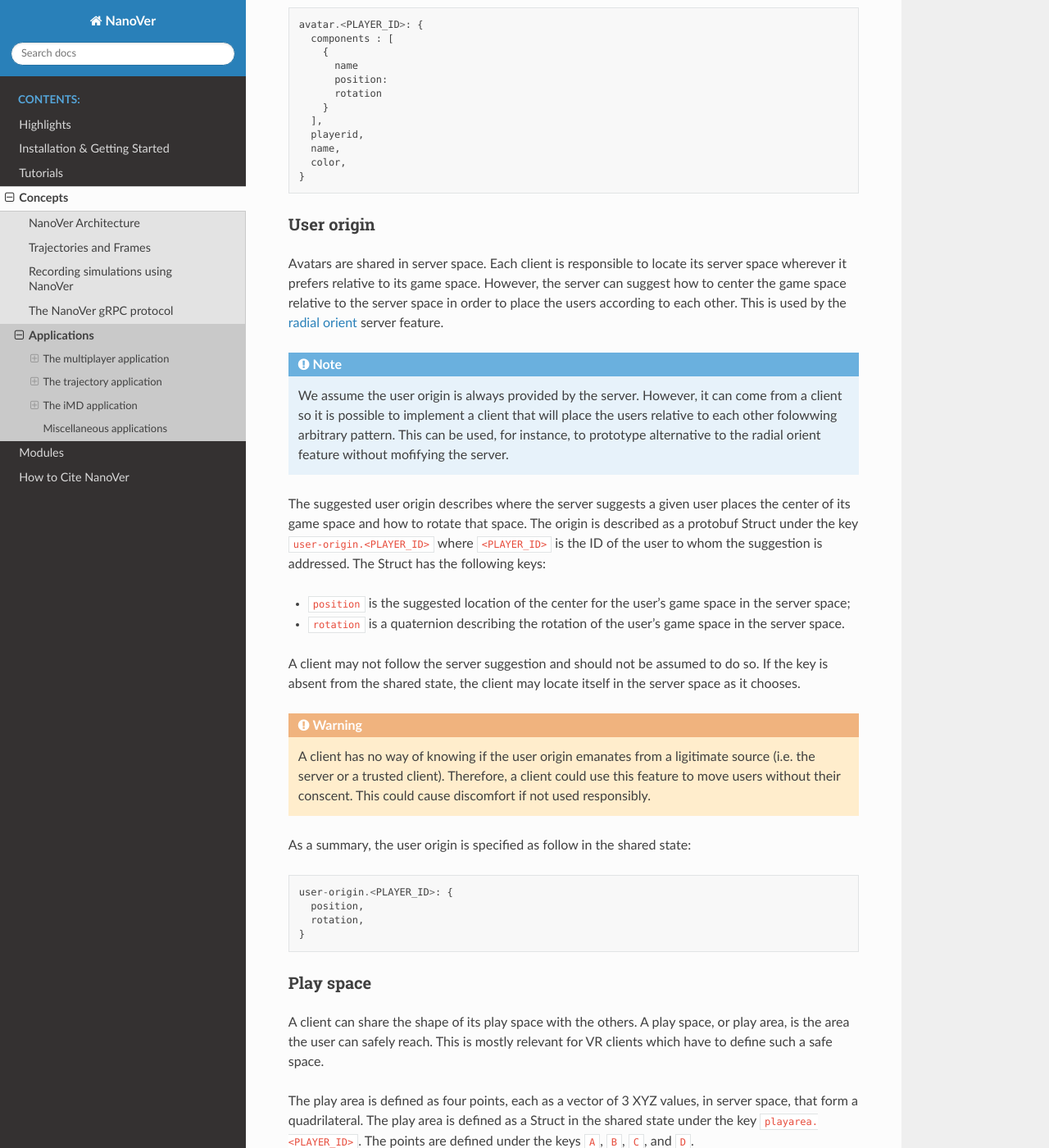
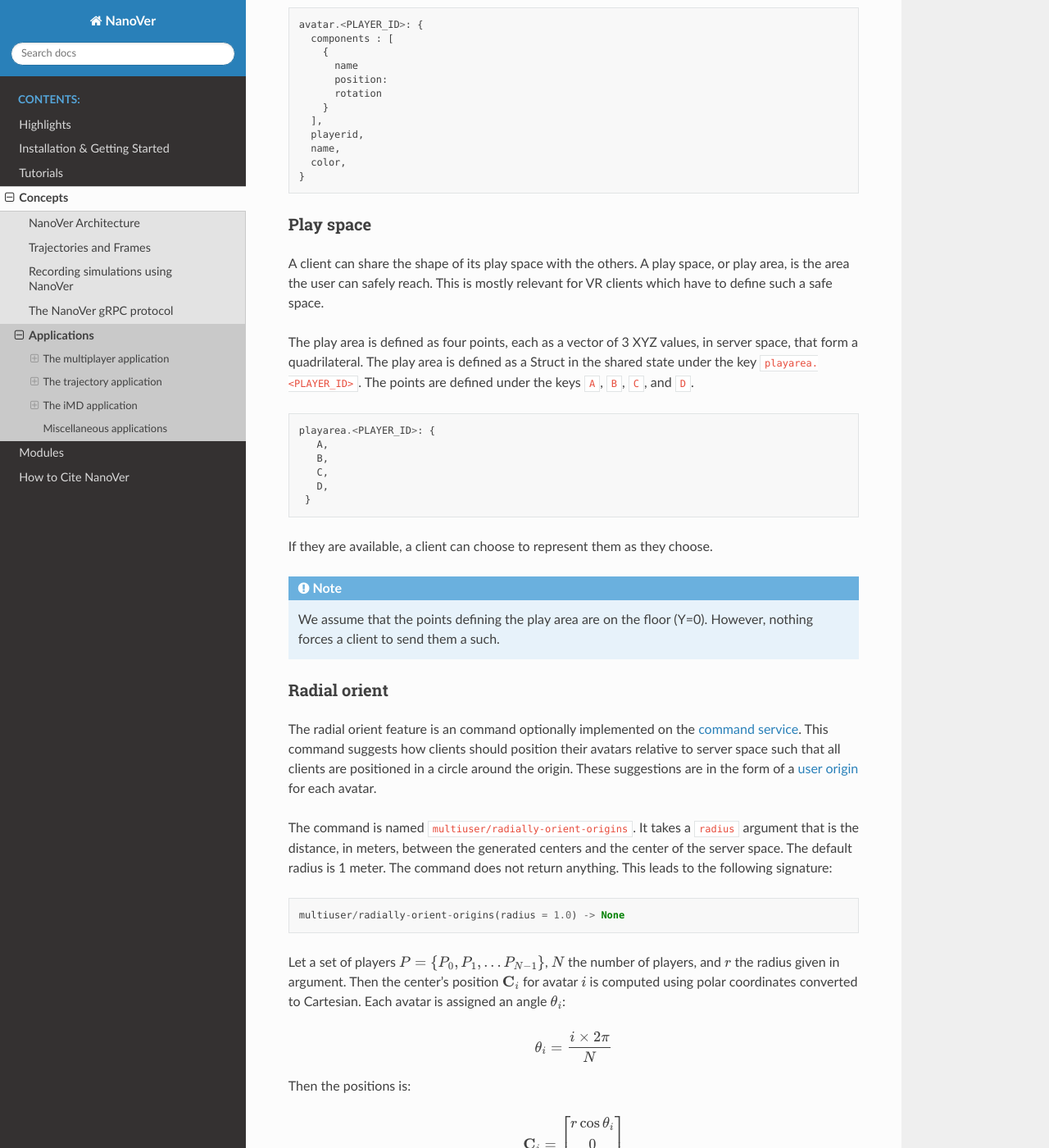
Before and after one commit to IRL2/nanover-docs, a Sphinx documentation site: the page built from source/concepts/applications.rst, in a window 1280 px wide and 1400 px high, scrolled down 2296 px. Shown: the whole window at 82% size. Built offline with Sphinx 7.4.7 and the Read the Docs theme 3.1.0, drawn with Linux system fonts in a browser that asks for light colours; pages that are not in the unit, such as notebooks, are missing from menus; the version number could not be read and is left out; some of the changed text lies outside the part shown.

Commit message:
Update radial orient and user origin sections

```diff
--- a/source/concepts/applications.rst
+++ b/source/concepts/applications.rst
@@ -134,56 +134,6 @@
      color,
    }
 
-.. _user-origin-description:
-
-User origin
-~~~~~~~~~~~
-
-Avatars are shared in server space. Each client is responsible to locate its
-server space wherever it prefers relative to its game space. However, the
-server can suggest how to center the game space relative to the server space in
-order to place the users according to each other. This is used by the
-:ref:`radial orient <radial-orient>` server feature.
-
-.. note::
-
-   We assume the user origin is always provided by the server. However, it can
-   come from a client so it is possible to implement a client that will place
-   the users relative to each other folowwing arbitrary pattern. This can be
-   used, for instance, to prototype alternative to the radial orient feature
-   without mofifying the server.
-
-The suggested user origin describes where the server suggests a given user
-places the center of its game space and how to rotate that space. The
-origin is described as a protobuf Struct under the key
-``user-origin.<PLAYER_ID>`` where ``<PLAYER_ID>`` is the ID of the user to whom
-the suggestion is addressed. The Struct has the following keys:
-
-* ``position`` is the suggested location of the center for the user's game
-  space in the server space;
-* ``rotation`` is a quaternion describing the rotation of the user's game
-  space in the server space.
-
-A client may not follow the server suggestion and should not be assumed to do
-so. If the key is absent from the shared state, the client may locate itself in
-the server space as it chooses.
-
-.. warning::
-
-   A client has no way of knowing if the user origin emanates from a ligitimate
-   source (i.e. the server or a trusted client). Therefore, a client could use
-   this feature to move users without their conscent. This could cause
-   discomfort if not used responsibly.
-
-As a summary, the user origin is specified as follow in the shared state:
-
-.. code::
-
-   user-origin.<PLAYER_ID>: {
-     position,
-     rotation,
-   }
-
 .. _play-space-description:
 
 Play space
@@ -219,10 +169,11 @@
 Radial orient
 ~~~~~~~~~~~~~
 
-A server can, optionally, implement the radial orient feature as a command on
-the :ref:`command service <command-service>`. The radial orient command places
-all the avatars on a circle around the origin of the server space by
-setting a :ref:`user origin <user-origin-description>` for each avatar.
+The radial orient feature is an command optionally implemented on the
+:ref:`command service <command-service>`. This command suggests how clients
+should position their avatars relative to server space such that all clients
+are positioned in a circle around the origin. These suggestions are in
+the form of a :ref:`user origin <user-origin-description>` for each avatar.
 
 The command is named ``multiuser/radially-orient-origins``. It takes a
 ``radius`` argument that is the distance, in meters, between the generated
@@ -267,14 +218,48 @@
     \end{bmatrix}
    \end{align}
 
+.. _user-origin-description:
 
-A client can send an internal index of the updates it sends under the
-``update.index.<USER_ID>`` key in the shared state; where ``<USER_ID>`` can be
-the player id used in the :ref:`multiplayer application
-<multiplayer-application>` or any string unique to the client. The index is the
-index of the update to be sent by the client in its own internal counter. By
-receiving this value in the update stream, the client can know which of its
-updates have been acknowledged by the server.
+User origin
+~~~~~~~~~~~
+
+A user-origin is a suggestion to the client of how to situate its coordinate
+space (and therefore avatar) relative to server space. This is used by the
+:ref:`radial orient <radial-orient>` server feature.
+
+.. note::
+
+   Any client can add user-origin keys. This can be used, for instance, to
+   prototype alternative to the radial orient feature without modifying the server.
+
+The suggested user origin describes where the server suggests a given user
+places the center of its game space and how to rotate that space. The
+origin is described as a protobuf Struct under the key
+``user-origin.<PLAYER_ID>`` where ``<PLAYER_ID>`` is the ID of the user to whom
+the suggestion is addressed. The Struct has the following keys:
+
+* ``position`` is the suggested location of the center for the user's game
+  space in the server space;
+* ``rotation`` is a quaternion describing the rotation of the user's game
+  space in the server space.
+
+Client are free to ignore the user-origin suggestion and locate themselves in
+the server space as they choose.
+
+.. warning::
+
+   Any client can add user-origin keys. If used without due care and
+   responsibility a user in VR could get very nauseous.
+
+As a summary, the user origin is specified as follow in the shared state:
+
+.. code::
+
+   user-origin.<PLAYER_ID>: {
+     position,
+     rotation,
+   }
+
 
 .. _trajectory-application:
 
```
